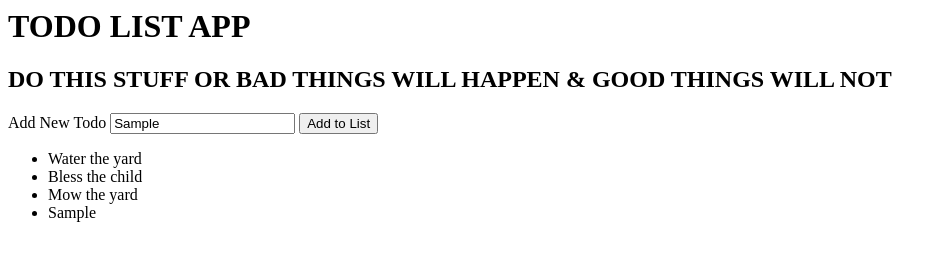
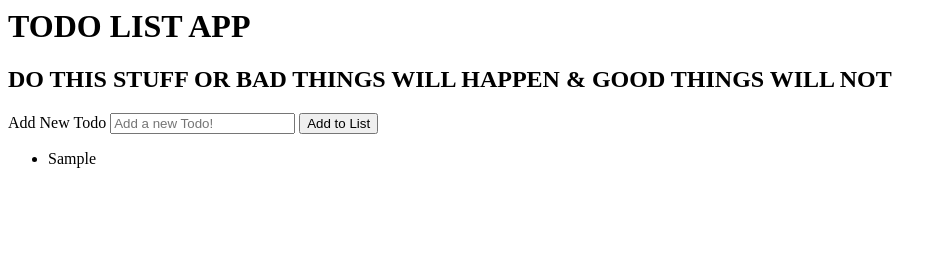
Before and after one commit to skillitzimberg/todo-app, a plain HTML site: page index.html in a window 1280 px wide. Both pictures are taken after typing "Sample" into the empty fields and a click on the input "Add to List". Shown: the whole page, without its empty margins (0-947 px from the left). Drawn offline with Linux system fonts and the light colour scheme.

Commit message:
As a user I want to be able to add todos with the form. After some thought & research today, I changed directions. This commit reflects the beginning of that direction.

```diff
--- a/index.html
+++ b/index.html
@@ -10,10 +10,10 @@
     <main>
         <h1>TODO LIST APP</h1>
         <h2>DO THIS STUFF OR BAD THINGS WILL HAPPEN & GOOD THINGS WILL NOT</h2>
-        <form>
+        <form id="add-todo">
             <label for="add-todo">Add New Todo</label>
-            <input type="text" name="new-todo" id="new-todo" placeholder="Add a new Todo!">
-            <input type="button" id="add-todo" value="Add to List">
+            <input type="text" name="todo-input" id="new-todo" placeholder="Add a new Todo!" required>
+            <input type="submit" value="Add to List">
         </form>
         <ul id="todos">
         </ul>
--- a/main.js
+++ b/main.js
@@ -1,25 +1,14 @@
+const addTodoForm = document.getElementById("add-todo");
 const todosList = document.getElementById("todos");
 
-let todoCollection = ["Water the yard", "Bless the child", "Mow the yard", ];
+addTodoForm.addEventListener("submit", handleAddingNewTodo);
 
-function buildTodoList(todos) {
-    let todo;
-    for(let i = 0; i < todos.length; i++) {
-        todo = document.createElement("li");
-        todo.innerText = `${todos[i]}`
-        todosList.appendChild(todo);
-    }
-}
-
-const addNewTodoButton = document.getElementById("add-todo");
-addNewTodoButton.onclick = handleAddingNewTodo;
-function handleAddingNewTodo() {
+function handleAddingNewTodo(event) {
+    event.preventDefault();
     const todoInput = document.getElementById("new-todo");
     const newTodo = todoInput.value;
-    todoCollection.push(newTodo);
     const todo = document.createElement("li");
-    todo.innerText = newTodo
+    todo.innerText = newTodo;
     todosList.appendChild(todo);
+    todoInput.value = "";
 }
-
-buildTodoList(todoCollection);
```
Also changed, not shown: 1 other file.
